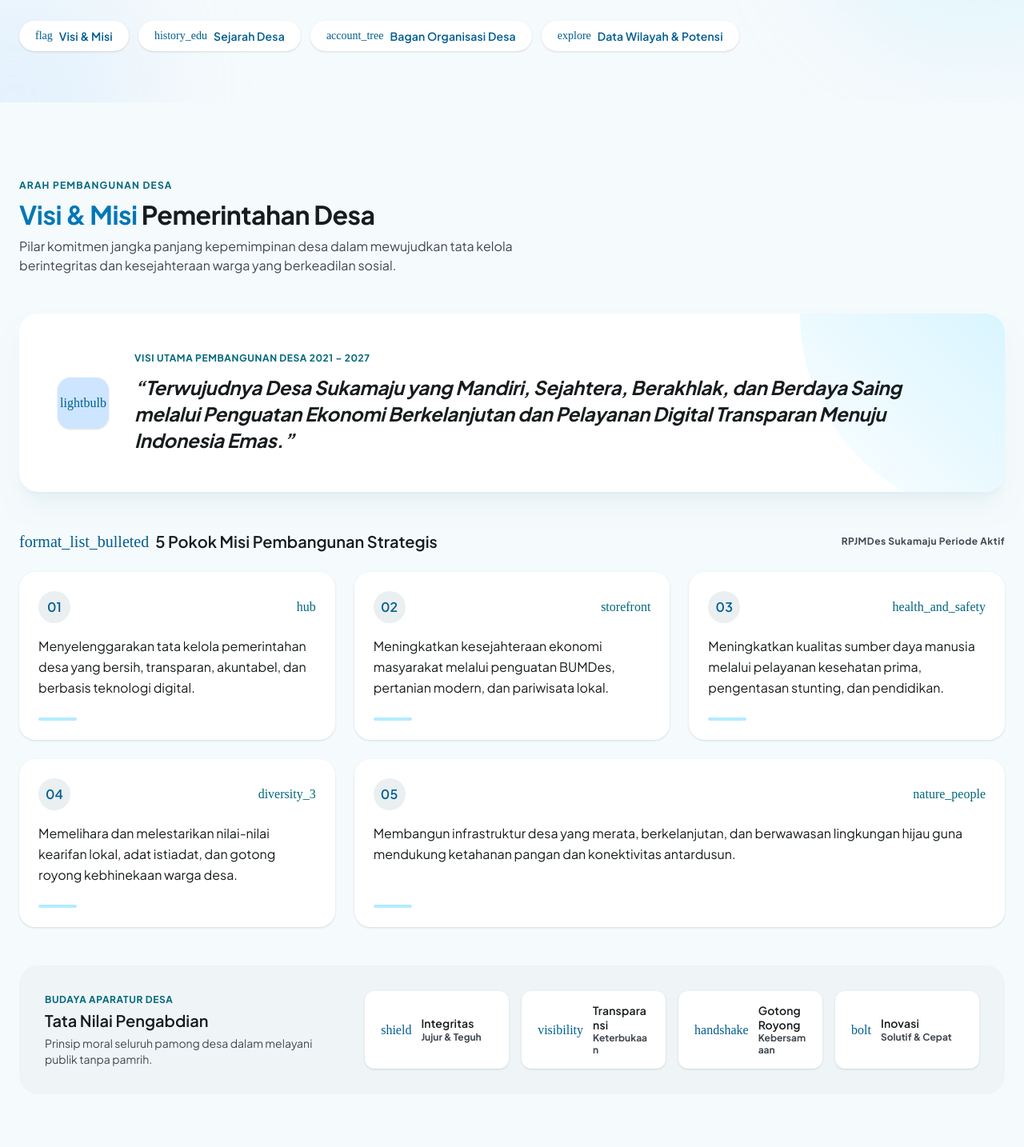
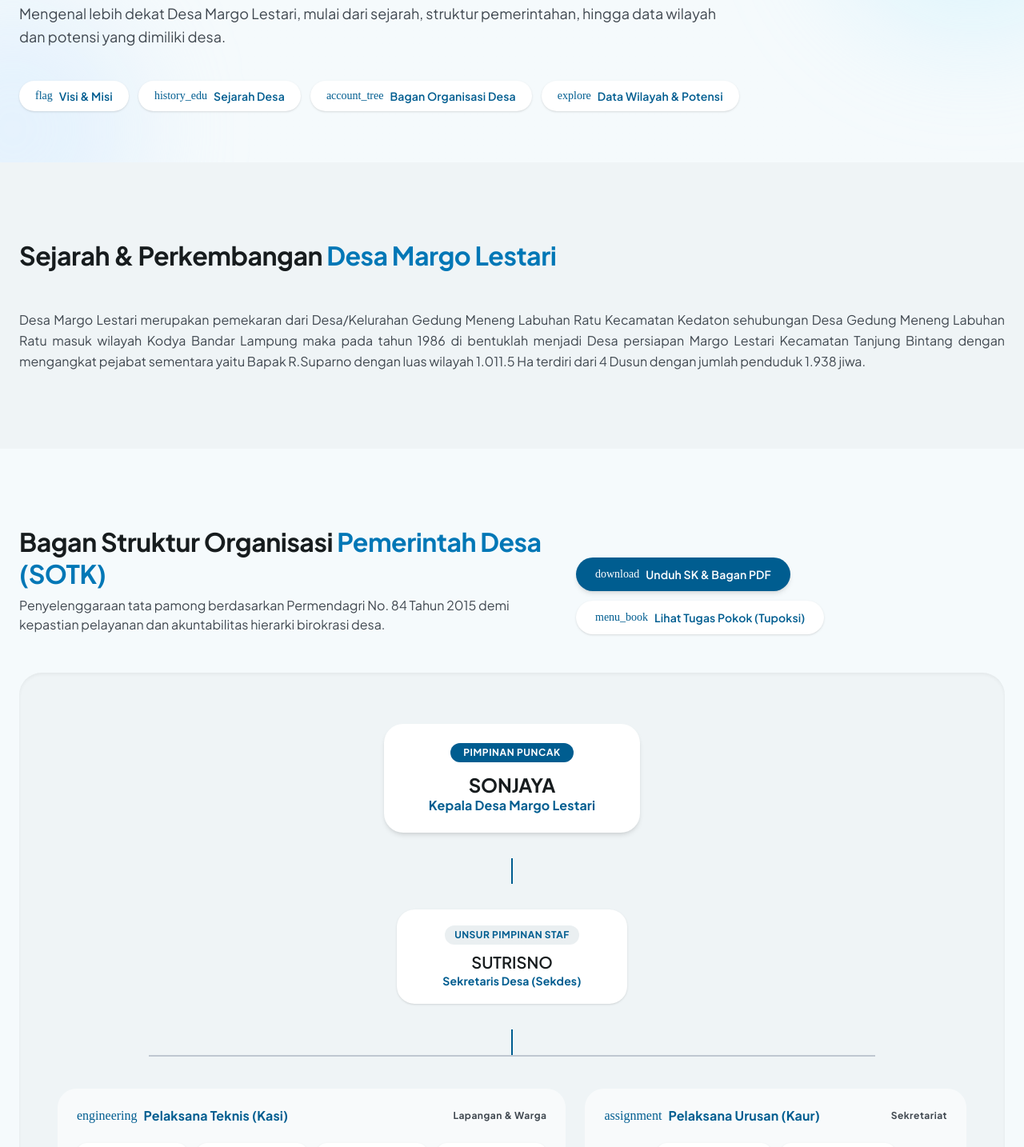
Before and after one commit to margolestari07-boop/webDesaMargoLestari, a Next.js app: page /profil in a window 1280 px wide. Shown: the part 280-1714 px from the top of the page at 80% size. Built offline with nearby package versions, Linux system fonts and the light colour scheme.

Commit message:
Update Margo Lestari profile page

```diff
--- a/src/app/(public)/profil/profile-content.tsx
+++ b/src/app/(public)/profil/profile-content.tsx
@@ -128,6 +128,11 @@ export default function ProfileContent() {
                   Profil{" "}
                   <span className="text-primary-container">Desa Margo Lestari</span>
                 </h1>
+                <p className="font-body-lg text-body-lg text-on-surface-variant leading-relaxed">
+                  Mengenal lebih dekat Desa Margo Lestari, mulai dari sejarah,
+                  struktur pemerintahan, hingga data wilayah dan potensi yang
+                  dimiliki desa.
+                </p>
               </div>
               <div className="flex flex-wrap items-center gap-3 pt-4">
                 <Link
@@ -174,118 +179,7 @@ export default function ProfileContent() {
             </div>
           </section>
 
-          <section className="bg-surface w-full py-16 lg:py-24" id="visi-misi">
-            <div className="px-gutter mx-auto flex max-w-7xl flex-col gap-12">
-              <div className="flex max-w-2xl flex-col gap-2">
-                <span className="font-label-sm text-label-sm text-secondary tracking-widest uppercase">
-                  ARAH PEMBANGUNAN DESA
-                </span>
-                <h2 className="font-headline-lg text-headline-lg text-on-surface">
-                  <span className="text-primary-container">
-                    Visi &amp; Misi
-                  </span>{" "}
-                  Pemerintahan Desa
-                </h2>
-                <p className="font-body-md text-body-md text-on-surface-variant">
-                  Pilar komitmen jangka panjang kepemimpinan desa dalam
-                  mewujudkan tata kelola berintegritas dan kesejahteraan warga
-                  yang berkeadilan sosial.
-                </p>
-              </div>
-              <div className="bg-surface-container-lowest shadow-primary/5 relative overflow-hidden rounded-[24px] p-8 shadow-xl lg:p-12">
-                <div className="from-secondary-fixed/50 pointer-events-none absolute top-0 right-0 h-64 w-64 rounded-bl-full bg-gradient-to-bl to-transparent" />
-                <div className="relative z-10 flex flex-col items-start gap-8 lg:flex-row lg:items-center">
-                  <div className="bg-primary-fixed text-primary flex h-16 w-16 shrink-0 items-center justify-center rounded-2xl shadow-sm">
-                    <Icon className="text-[36px]" name="lightbulb" filled />
-                  </div>
-                  <div className="flex flex-1 flex-col gap-3">
-                    <span className="font-label-sm text-label-sm text-secondary tracking-wider uppercase">
-                      Visi Utama Pembangunan Desa 2021 – 2027
-                    </span>
-                    <p className="font-headline-md text-headline-md text-on-surface leading-snug italic">
-                      “Terwujudnya Desa Sukamaju yang Mandiri, Sejahtera,
-                      Berakhlak, dan Berdaya Saing melalui Penguatan Ekonomi
-                      Berkelanjutan dan Pelayanan Digital Transparan Menuju
-                      Indonesia Emas.”
-                    </p>
-                  </div>
-                </div>
-              </div>
-              <div className="flex flex-col gap-6">
-                <div className="flex items-center justify-between">
-                  <h3 className="font-headline-sm text-headline-sm text-on-surface flex items-center gap-2">
-                    <Icon
-                      className="text-primary"
-                      name="format_list_bulleted"
-                    />
-                    5 Pokok Misi Pembangunan Strategis
-                  </h3>
-                  <span className="font-label-sm text-label-sm text-on-surface-variant">
-                    RPJMDes Sukamaju Periode Aktif
-                  </span>
-                </div>
-                <div className="grid grid-cols-1 gap-6 md:grid-cols-2 lg:grid-cols-3">
-                  {missions.map((mission, index) => (
-                    <div
-                      className={`group bg-surface-container-lowest flex flex-col justify-between gap-6 rounded-[20px] p-6 shadow-sm transition-shadow hover:shadow-md ${index === 4 ? "lg:col-span-2" : ""}`}
-                      key={mission.icon}
-                    >
-                      <div className="flex flex-col gap-4">
-                        <div className="flex items-center justify-between">
-                          <span className="font-label-lg text-label-lg bg-surface-container text-primary group-hover:bg-primary group-hover:text-on-primary flex h-10 w-10 items-center justify-center rounded-full transition-colors">
-                            0{index + 1}
-                          </span>
-                          <Icon
-                            className="text-secondary text-[24px]"
-                            name={mission.icon}
-                          />
-                        </div>
-                        <p className="font-body-md text-body-md text-on-surface leading-relaxed">
-                          {mission.text}
-                        </p>
-                      </div>
-                      <div className="bg-secondary-fixed h-1 w-12 rounded-full transition-all group-hover:w-full" />
-                    </div>
-                  ))}
-                </div>
-              </div>
-              <div className="bg-surface-container-low flex min-w-0 flex-col items-center justify-between gap-6 rounded-[24px] p-4 sm:p-6 lg:flex-row lg:p-8">
-                <div className="flex min-w-0 max-w-sm flex-col gap-1">
-                  <span className="font-label-sm text-label-sm text-secondary tracking-wider uppercase">
-                    BUDAYA APARATUR DESA
-                  </span>
-                  <h4 className="font-headline-sm text-headline-sm text-on-surface">
-                    Tata Nilai Pengabdian
-                  </h4>
-                  <p className="font-body-sm text-body-sm text-on-surface-variant">
-                    Prinsip moral seluruh pamong desa dalam melayani publik
-                    tanpa pamrih.
-                  </p>
-                </div>
-                <div className="grid w-full min-w-0 grid-cols-2 gap-3 sm:grid-cols-4 sm:gap-4 lg:w-auto">
-                  {values.map(([icon, title, subtitle]) => (
-                    <div
-                      className="bg-surface-container-lowest flex min-w-0 flex-col items-center gap-2 rounded-xl px-3 py-3 text-center shadow-sm sm:flex-row sm:gap-3 sm:px-5 sm:py-4 sm:text-left"
-                      key={title}
-                    >
-                      <Icon
-                        className="text-primary shrink-0 text-[20px]"
-                        name={icon}
-                      />
-                      <div className="flex min-w-0 flex-col">
-                        <span className="font-label-md text-sm leading-tight wrap-break-word text-on-surface sm:text-label-md">
-                          {title}
-                        </span>
-                        <span className="font-label-sm text-xs leading-tight wrap-break-word text-on-surface-variant tracking-tight sm:text-label-sm sm:tracking-normal">
-                          {subtitle}
-                        </span>
-                      </div>
-                    </div>
-                  ))}
-                </div>
-              </div>
-            </div>
-          </section>
+
 
           <section
             className="bg-surface-container-low w-full py-16 lg:py-24"
```
